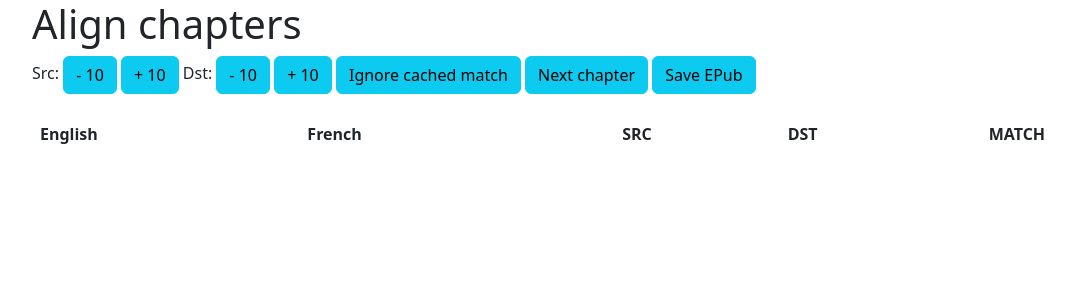
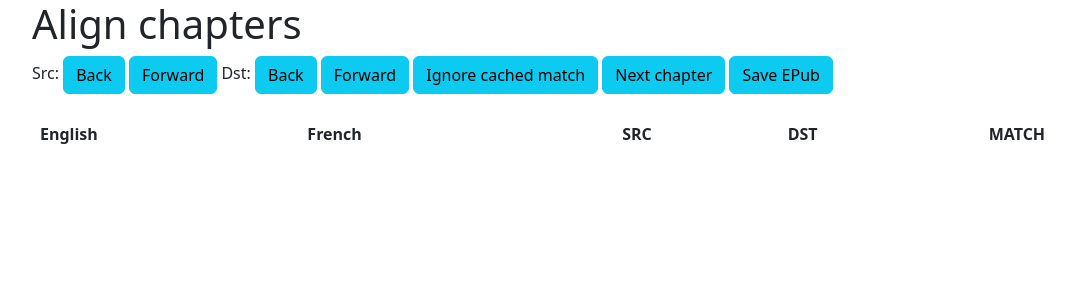
Before and after one commit to Pitrified/interleave-epub, a Flask app: template src/interleave_epub/flask_app/templates/align.html in a window 1280 px wide. Shown: the top 300 px of the page, without its empty margins (50-1125 px from the left). Run offline with Flask 2, Linux system fonts and the light colour scheme; the template is opened without the code that fills it, so the values that code supplies are empty.

Commit message:
Add interpolate to guess ooo, add back/forward dst index

```diff
--- a/pyproject.toml
+++ b/pyproject.toml
@@ -21,6 +21,7 @@ isort = "^5.10.1"
 sentence-transformers = "^2.2.1"
 matplotlib = "^3.5.2"
 mypy = "^0.961"
+pandas = "^1.4.3"
 
 [tool.poetry.dev-dependencies]
 pytest = "^5.2"
--- a/src/interleave_epub/flask_app/templates/align.html
+++ b/src/interleave_epub/flask_app/templates/align.html
@@ -8,18 +8,18 @@
 
 <div>
     Src:
-    <a class="btn btn-info" href="{{ url_for('epub_align_cache', src_move=-10) }}">
-        - 10
+    <a class="btn btn-info" href="{{ url_for('epub_align_cache', src_move=back) }}">
+        Back
     </a>
-    <a class="btn btn-info" href="{{ url_for('epub_align_cache', src_move=10) }}">
-        + 10
+    <a class="btn btn-info" href="{{ url_for('epub_align_cache', src_move=forward) }}">
+        Forward
     </a>
     Dst:
-    <a class="btn btn-info" href="{{ url_for('epub_align_cache', dst_move=-10) }}">
-        - 10
+    <a class="btn btn-info" href="{{ url_for('epub_align_cache', dst_move='back') }}">
+        Back
     </a>
-    <a class="btn btn-info" href="{{ url_for('epub_align_cache', dst_move=10) }}">
-        + 10
+    <a class="btn btn-info" href="{{ url_for('epub_align_cache', dst_move='forward') }}">
+        Forward
     </a>
     <a class="btn btn-info" href="{{ url_for('epub_align_cache', ignore_cached_match=True) }}">
         Ignore cached match
```
Also changed, not shown: src/interleave_epub/flask_app/routes.py (+51 -11 lines), 1 other file.
